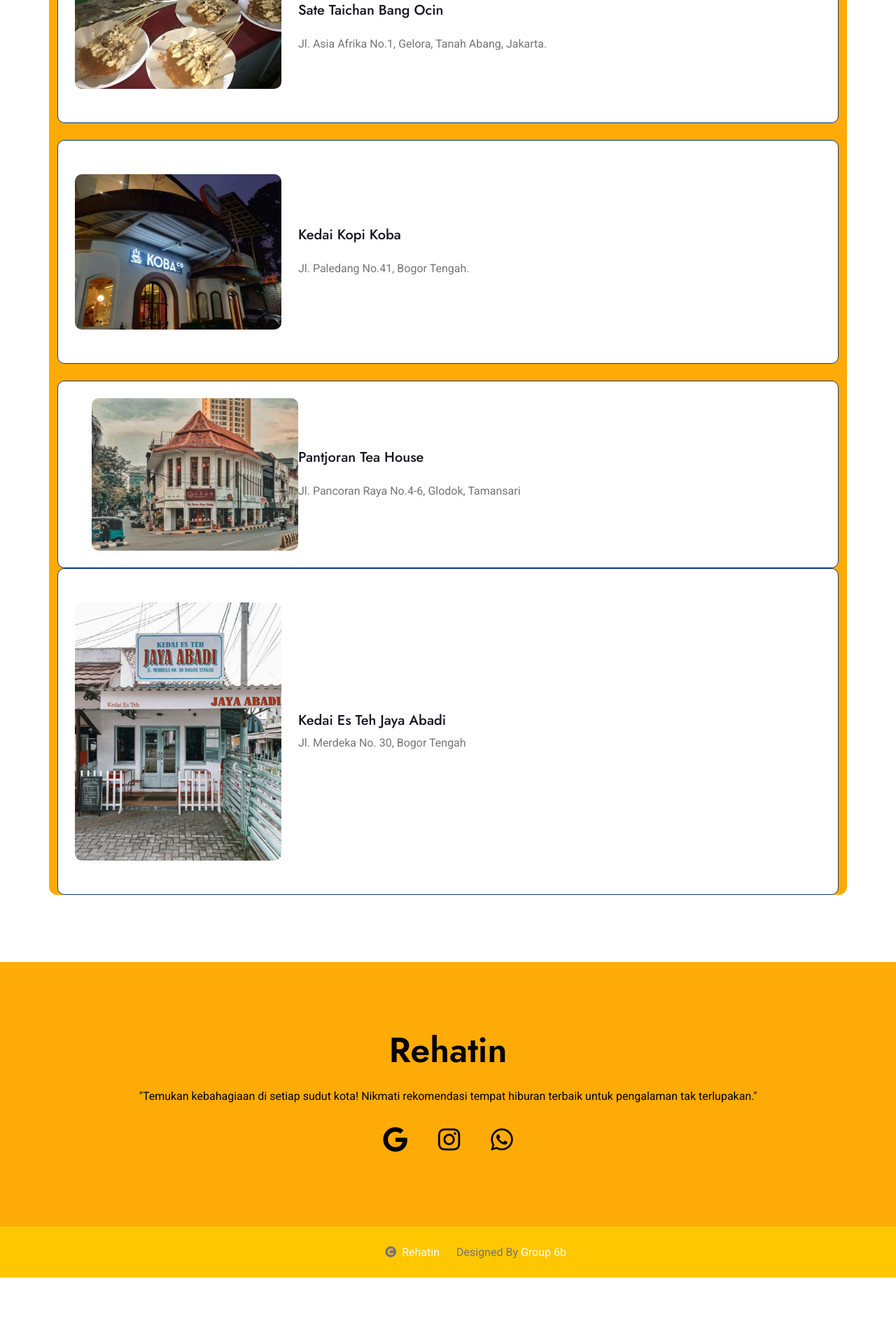
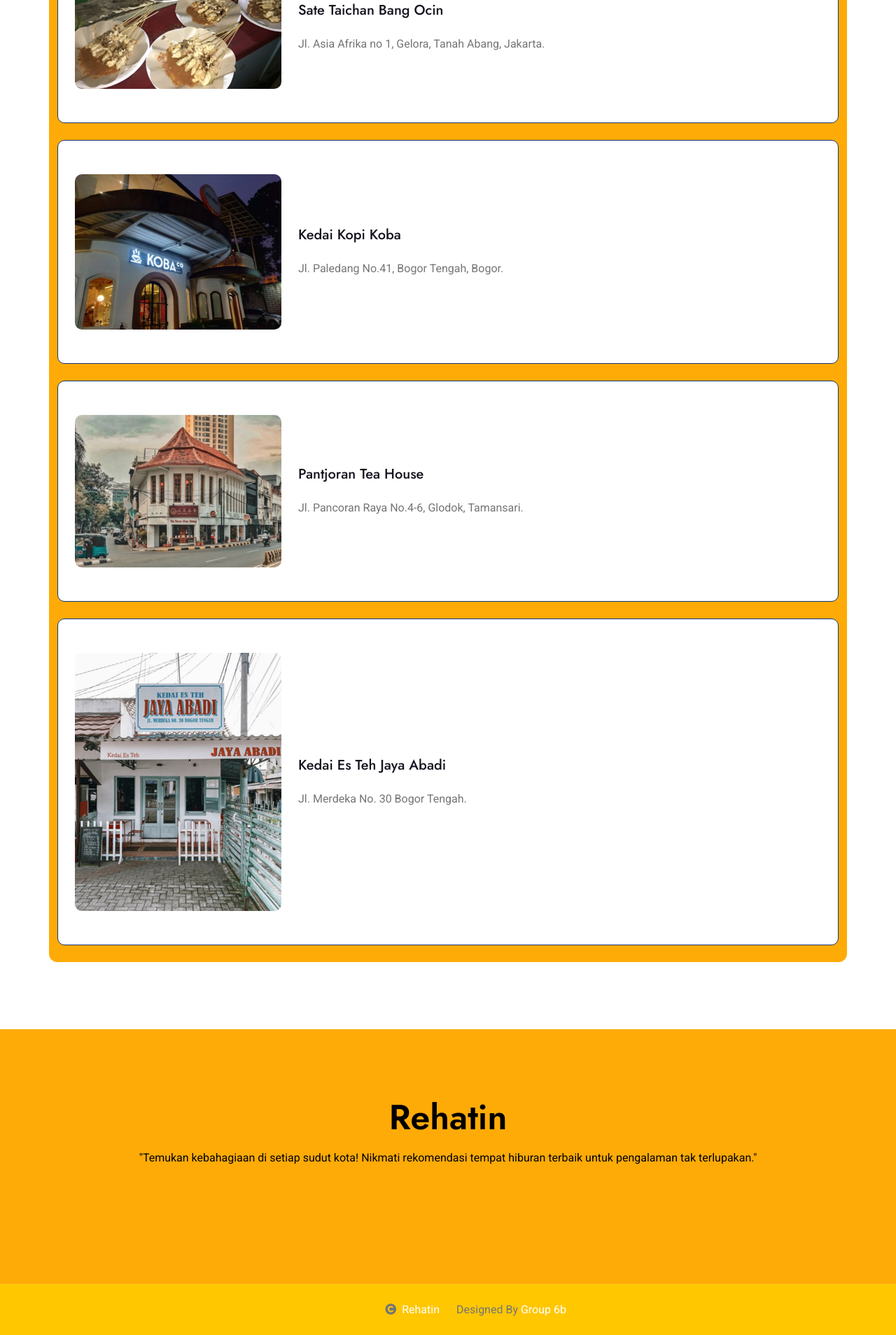
Before and after one commit to yuannzhr31/groupenamb-frontend, a plain HTML site: page wishlist.html in a window 1280 px wide. Shown: the part 356-2264 px from the top of the page at 70% size. Before the commit the page ends 2182 px from the top, so only its background shows below. Drawn offline with nearby package versions, Linux system fonts and the light colour scheme.

Commit message:
modified: Wishlist

```diff
--- a/wishlist.html
+++ b/wishlist.html
@@ -28,6 +28,8 @@
         <!-- Template Stylesheet -->
         <link href="css/style.css" rel="stylesheet">
         <link rel="stylesheet" href="https://fonts.googleapis.com/css2?family=Material+Symbols+Outlined:opsz,wght,FILL,GRAD@24,400,0,0" />
+        <link rel="stylesheet" href="https://fonts.googleapis.com/css2?family=Material+Symbols+Outlined:opsz,wght,FILL,GRAD@24,400,0,0" />
+        <link rel="stylesheet" href="https://fonts.googleapis.com/css2?family=Material+Symbols+Outlined:opsz,wght,FILL,GRAD@24,400,0,0" />
     </head>
 
     <body>
@@ -53,9 +55,10 @@
                 <div class="collapse navbar-collapse" id="navbarCollapse">
                     <div class="navbar-nav ms-auto py-0">
                         <a href="index.html" class="nav-item nav-link">Home</a>
-                        <a href="wishlist.html" class="nav-item nav-link">Wishlist</a>
+                        <a href="wishlist.html" class="nav-item nav-link active">Wishlist</a>
                         <a href="" class="nav-item nav-link">Ulasan</a>
-                        <a href="about.html" class="nav-item nav-link active">Tentang kami</a>
+                        <a href="about.html" class="nav-item nav-link">Tentang kami</a>
+                    </div>
                         </div>
                     </div>
                 </div>
@@ -63,7 +66,7 @@
         </div>
         <!-- Navbar & Hero End -->
 
-        <!-- Service start -->
+<!-- Services Start -->
 <div class="container-fluid bg-white service py-5">
     <div class="container py-5">
         <div class="mx-auto text-center mb-5" style="max-width: 900px;">
@@ -74,7 +77,6 @@
             <input class="search-input" type="search" placeholder="Telusuri">
         </div>
     </form>
-
         </div>
         <div class="row g-4" style="background-color: #ffab07; border-radius: 12px;">
             <div class="col-12">
@@ -86,29 +88,31 @@
                             </div>
                             <div class="service-content">
                                 <h5 class="mb-4">Sate Taichan Bang Ocin</h5>
-            <p class="mb-0">Jl. Asia Afrika No.1, Gelora, Tanah Abang, Jakarta.</p>
+                                <p class="mb-0">Jl. Asia Afrika no 1, Gelora, Tanah Abang, Jakarta.</p>
                             </div>
                         </div>
                     </div>
                     <div class="col-12">
-            <div class="servic-content-inner d-flex align-items-center bg-white border border-primary rounded p-4 ps-0">
+                        <div class="service-content-inner d-flex align-items-center bg-white border border-primary rounded p-4 ps-0">
                             <div class="service-icon p-4">
                                 <img src="img/kedaikoba.png" class="rounded" alt="kedaikoba">
                             </div>
                             <div class="service-content">
                                 <h5 class="mb-4">Kedai Kopi Koba</h5>
-                    <p class="mb-0">Jl. Paledang No.41, Bogor Tengah.</p>
+                                <p class="mb-0">Jl. Paledang No.41, Bogor Tengah, Bogor.
+                                </p>
                             </div>
                         </div>
                     </div>
                     <div class="col-12">
                         <div class="service-content-inner d-flex align-items-center bg-white border border-primary rounded p-4 ps-0">
-                <div class="service-icon p-4"></div>
+                            <div class="service-icon p-4">
                                 <img src="img/teahouse.png" class="rounded" alt="teahouse">
+                            </div>
                             <div class="service-content">
                                 <h5 class="mb-4">Pantjoran Tea House</h5>
-                    <p class="mb-0">Jl. Pancoran Raya No.4-6, Glodok, Tamansari</p>
-                </div>
+                                <p class="mb-0">Jl. Pancoran Raya No.4-6, Glodok, Tamansari.
+                                </p>
                             </div>
                         </div>
                     </div>
@@ -118,32 +122,48 @@
                                 <img src="img/esteh.png" class="rounded" alt="esteh">
                             </div>
                             <div class="service-content">
-             <h5 class mb-4>Kedai Es Teh Jaya Abadi</h5>
-             <p class="mb-0">Jl. Merdeka No. 30, Bogor Tengah</p>
+                                <h5 class="mb-4">Kedai Es Teh Jaya Abadi</h5>
+                                <p class="mb-0">Jl. Merdeka No. 30 Bogor Tengah.
+                                </p>
                             </div>
                         </div>
                     </div>
                 </div>
             </div>
             <div class="col-12">
+
             </div>
                 </div>
             </div>
         </div>
-        <!-- service end -->
-
+    </div>
+</div>
+<!-- Services End -->
 
         <!-- Footer Start -->
-        <div class="container-fluid footer py-5">
+        <div class="container-fluid footer py-5" style="background-color: #ffab07;">
             <div class="container py-5">
                 <div class="row g-5">
-                    <div class="col-12 text-center">
-                        <h4 class="mb-4 text-black">Rehatin</h4>
-                        <p class="mb-4 text-black">"Temukan kebahagiaan di setiap sudut kota! Nikmati rekomendasi tempat hiburan terbaik untuk pengalaman tak terlupakan."</p>
-                        <div class="social-icons">
-                            <a href="#" target="_blank" rel="noopener noreferrer" class="social-icon text-black"><i class="fab fa-google"></i></a>
-                            <a href="#" target="_blank" rel="noopener noreferrer" class="social-icon text-black"><i class="fab fa-instagram"></i></a>
-                            <a href="#" target="_blank" rel="noopener noreferrer" class="social-icon text-black"><i class="fab fa-whatsapp"></i></a>
+                    <div class="mx-auto text-center mb-5">
+                        <div class="footer-item d-flex flex-column" style="color:black">
+                            <h4 class="mb-3 text-white-center">Rehatin</h4>
+                            <p class="mb-0 text-black-center">"Temukan kebahagiaan di setiap sudut kota! Nikmati rekomendasi tempat hiburan terbaik untuk pengalaman tak terlupakan."</p>
+
+                        </div>
+                    </div>
+
+                    </div>
+                    <div class="col-md-6 col-lg-6 col-xl-3">
+                        <div class="footer-item">
+                            <div class="row gy-3 gx-2 mb-4">
+                                <div class="col-xl-6">
+
+                                </div>
+                                <div class="col-xl-6">
+
+                                </div>
+                            </div>
+
                         </div>
                     </div>
                 </div>
@@ -163,7 +183,6 @@
                         <!--/*** If you'd like to use the template without the below author’s credit link/attribution link/backlink, ***/-->
                         <!--/*** you can purchase the Credit Removal License from "https://htmlcodex.com/credit-removal". ***/-->
                         Designed By <a class="text-white">Group 6b</a>
-                    </div>
                     </div>
                 </div>
             </div>
```
Lines whose indentation alone changed are shown as unchanged.
